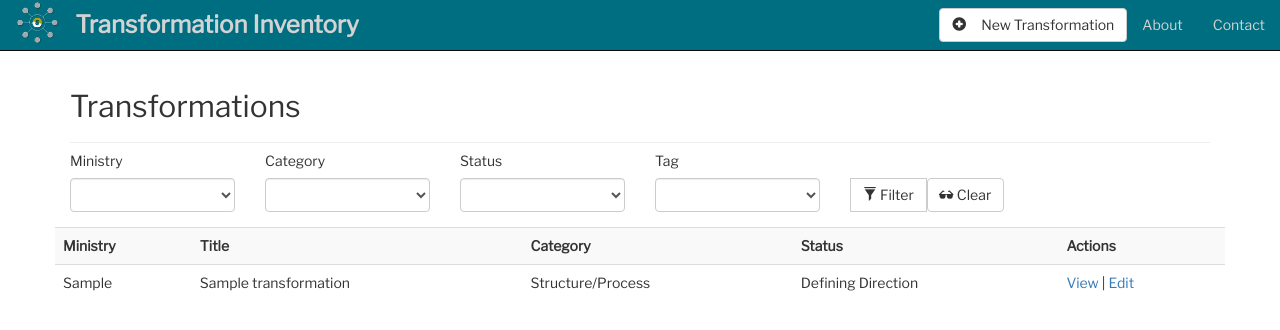
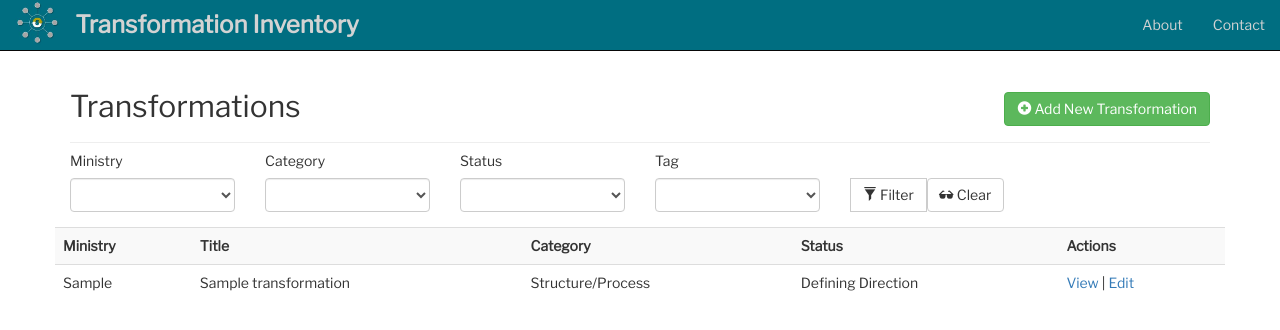
Before and after one commit to pkugelmass/tinventory2, a Django app: page /transformations/ in a window 1280 px wide. Shown: the top 330 px of the page. Run offline with Django 3.2, Linux system fonts and the light colour scheme; tables that the repository leaves empty hold one stand-in row (values such as "Sample post"); some libraries are stand-ins or nearby versions.

Commit message:
moved add button to index.html from base navbar

```diff
--- a/tinventory/templates/base.html
+++ b/tinventory/templates/base.html
@@ -49,11 +49,6 @@
         <!-- Navbar buttons on the right -->
         <div id="navbar" class="collapse navbar-collapse">
           <ul class="nav navbar-nav navbar-right">
-            <li>
-              <p class="navbar-btn"><a href="{% url 'transformation-add' %}" class="btn btn-default">
-                <span class="glyphicon glyphicon-plus-sign fit-please"></span>New Transformation
-              </a></p>
-            </li>
             <li><a href="#about">About</a></li>
             <li><a href="#contact">Contact</a></li>
           </ul>
--- a/tinventory/templates/transformations/index.html
+++ b/tinventory/templates/transformations/index.html
@@ -1,7 +1,15 @@
 {% extends "base.html" %}
 {% load widget_tweaks %}
 
-{% block header %}Transformations{% endblock %}
+{% block header %}Transformations
+
+     <div class="pull-right">
+          <a class="btn btn-success" href="{% url 'transformation-add' %}" data-toggle="tooltip" title="New Transformation">
+               <span class="glyphicon glyphicon-plus-sign"></span>  Add New Transformation
+          </a>
+     </div>
+
+{% endblock %}
 
 {% block content %}
 
```
